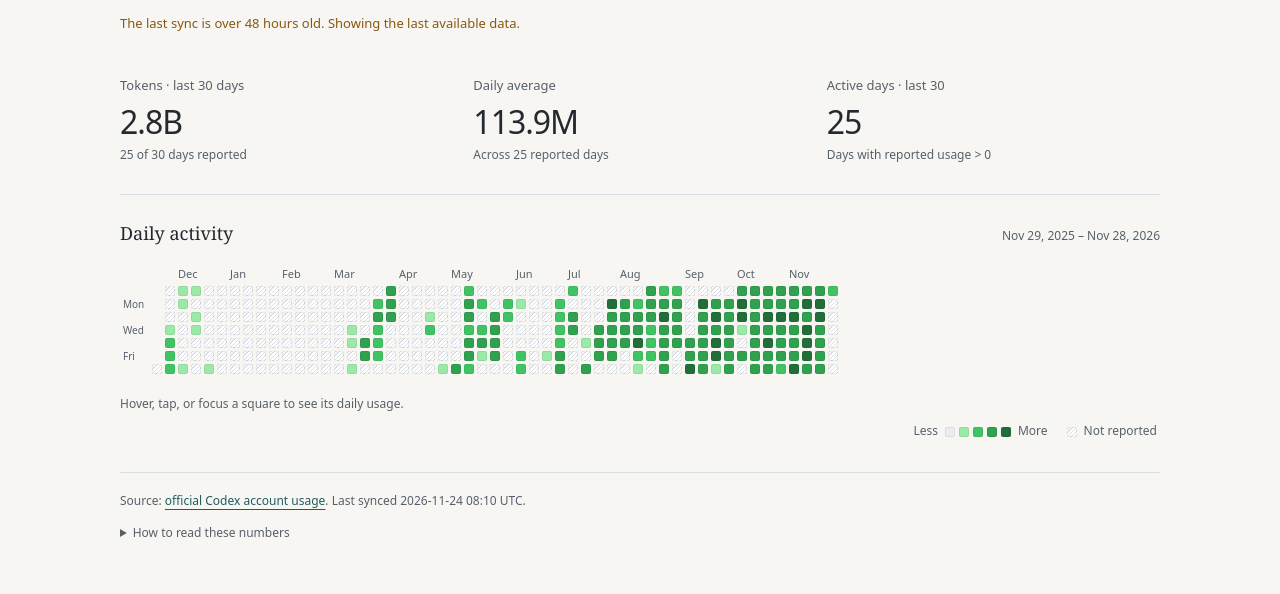
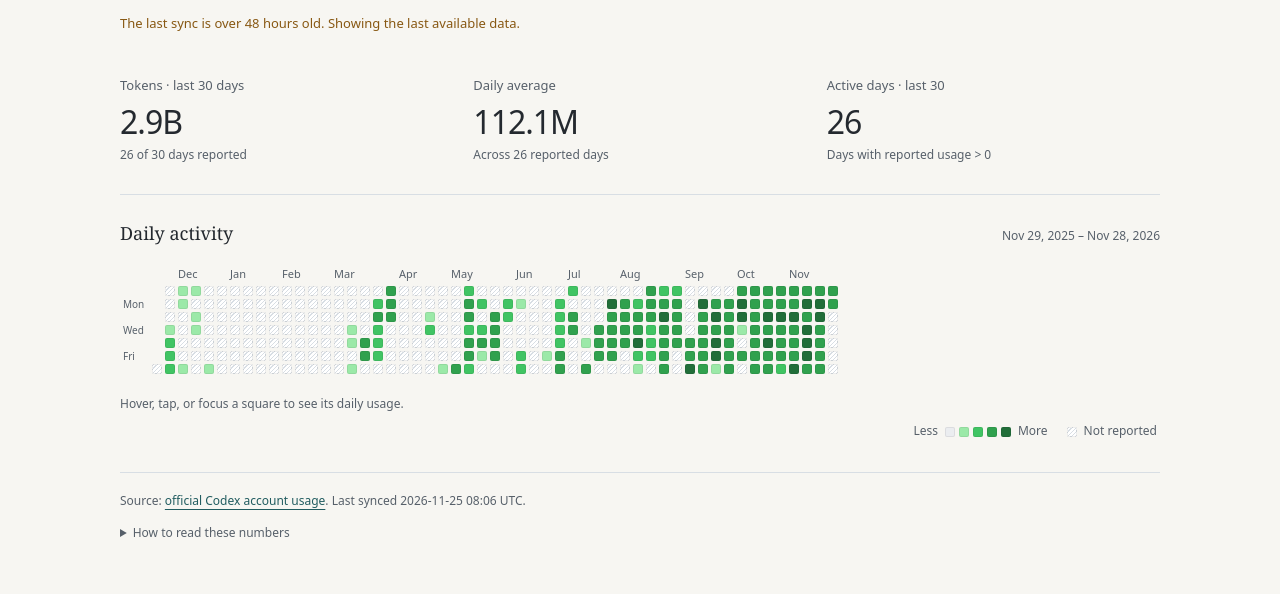
Before and after one commit to jzstark/jzstark.github.io, a Jekyll site: the page built from activity.html, in a window 1280 px wide. Shown: the part 351-945 px from the top of the page. Built offline with Jekyll 4.4.1, drawn with Linux system fonts in a browser that asks for light colours; part of the change alters nothing that is shown.

Commit message:
Update Codex daily activity

```diff
--- a/assets/data/codex-usage.json
+++ b/assets/data/codex-usage.json
@@ -5,12 +5,12 @@
     "name": "Codex account usage",
     "url": "https://learn.chatgpt.com/docs/app-server#7-token-usage-chatgpt"
   },
-  "updated_at": "2026-11-24T08:10:02Z",
+  "updated_at": "2026-11-25T08:06:20Z",
   "summary": {
-    "lifetimeTokens": 8690451492,
+    "lifetimeTokens": 8758109224,
     "peakDailyTokens": 339455959,
-    "currentStreakDays": 43,
-    "longestStreakDays": 43
+    "currentStreakDays": 44,
+    "longestStreakDays": 44
   },
   "days": [
     {
@@ -671,7 +671,11 @@
     },
     {
       "date": "2026-11-22",
-      "tokens": 6690729
+      "tokens": 18756291
+    },
+    {
+      "date": "2026-11-23",
+      "tokens": 55592170
     }
   ]
 }
```
